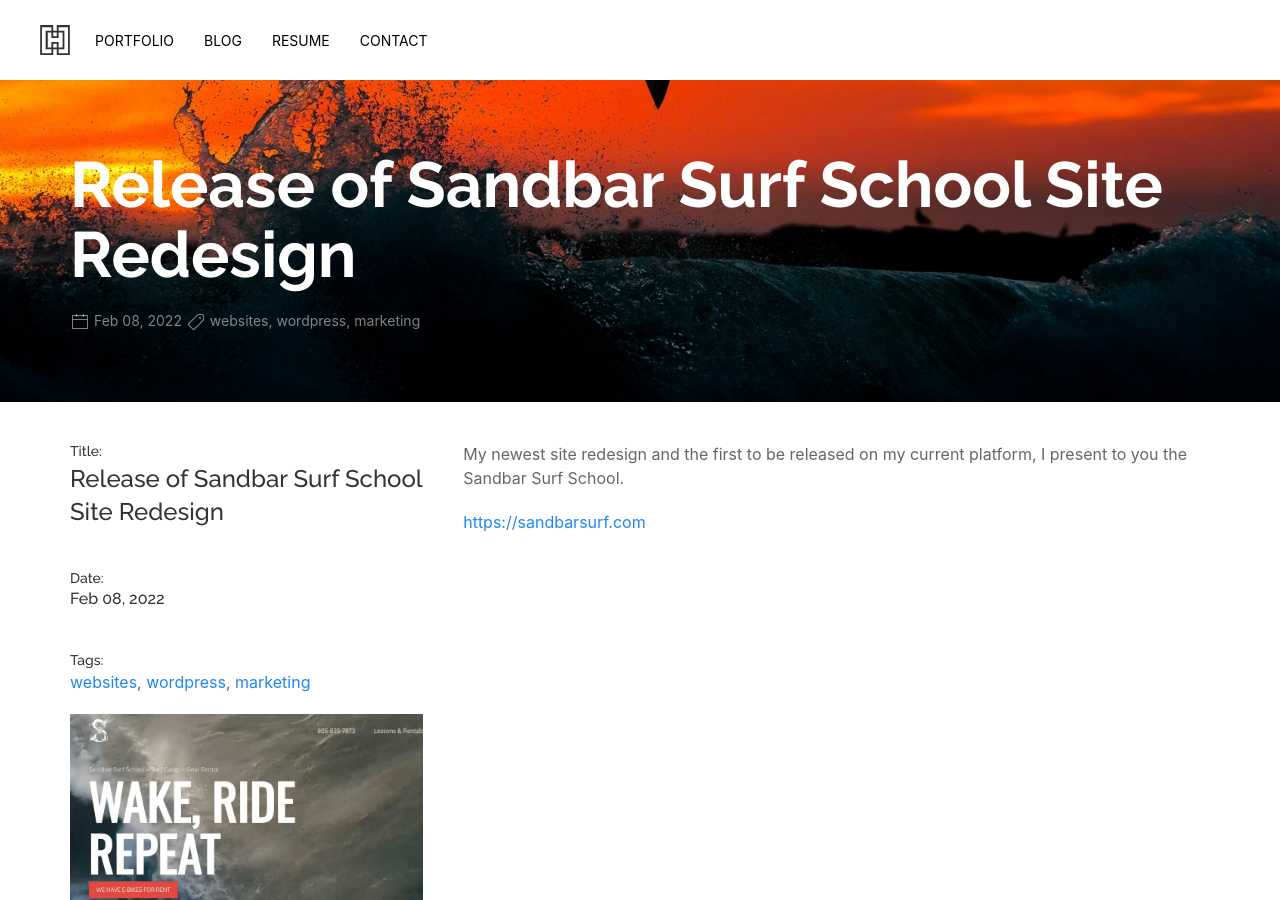
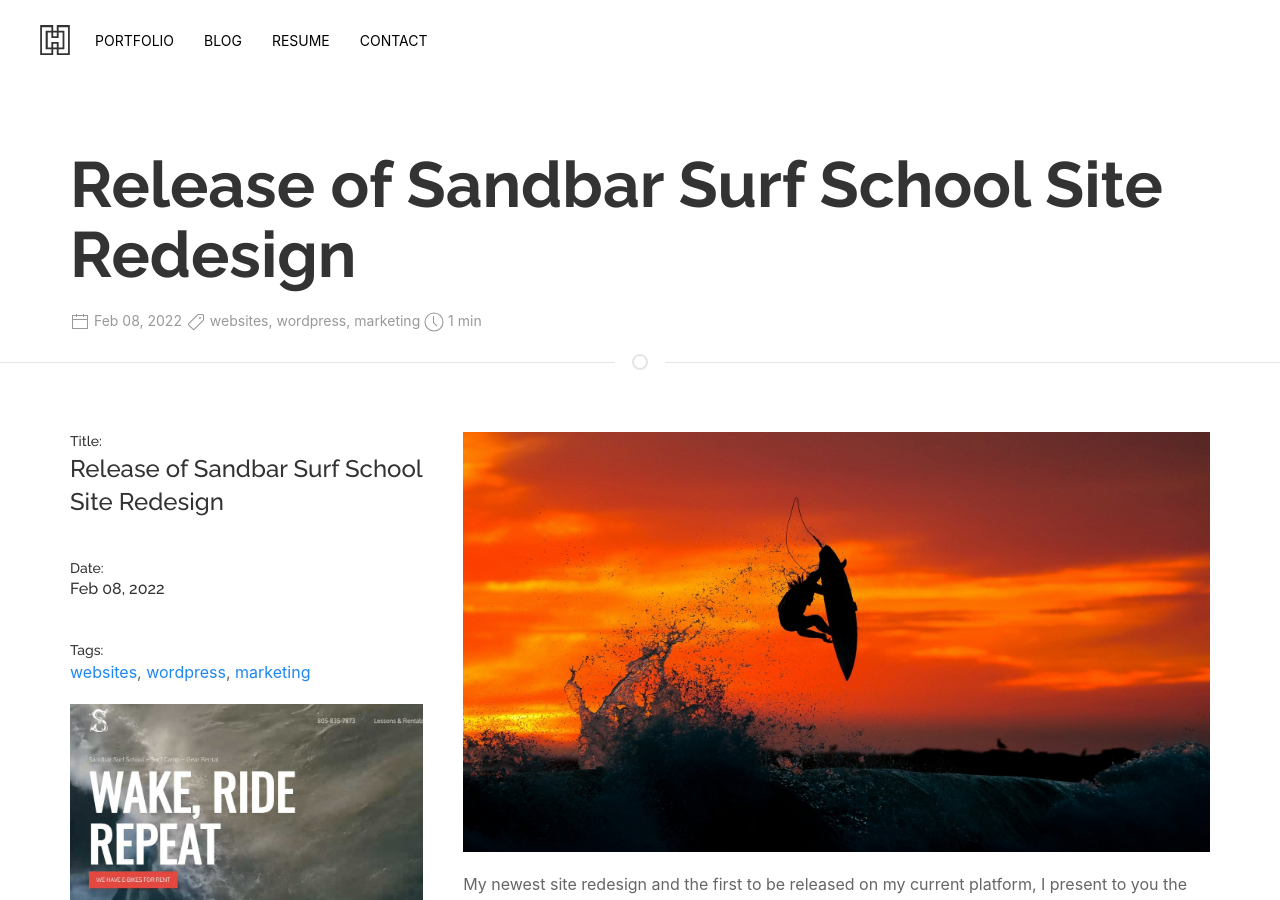
Before and after one commit to kre8t/kre8t.github.io, a Jekyll site: the page built from _posts/2022-02-08-release-of-sandbar-surf-school-site-redesign.md, in a window 1280 px wide and 900 px high. Built offline with Jekyll 4.4.1, drawn with Linux system fonts in a browser that asks for light colours; comment, search, counter and statistics services are not loaded.

Commit message:
update post template

```diff
--- a/_layouts/post.html
+++ b/_layouts/post.html
@@ -4,19 +4,8 @@
 
 <div class="uk-container-expand">
   <div id="blog" class="uk-section-default">
-    {% if page.bigimg %}
-    <div class="uk-light uk-background-fixed uk-background-cover uk-background-bottom-center" style="background-image: url({{ page.bigimg | relative_url }})">
-      <div class="intro-text uk-container uk-padding-large uk-animation-slide-top-small">
-        <h2 class="uk-heading-medium">{{page.title}}</h2>
-        <p class="uk-article-meta">
-          <span uk-icon="calendar"></span> <time class="date">{{page.date | date: "%b %d, %Y "}}</time>
-          <span uk-icon="tag"></span>
-          {% for tag in page.tags %}
-          <a class="uk-link-muted" href="{{ site.baseurl }}/archive/index.html#{{ tag | cgi_escape }}" title="Pages tagged {{ tag }}" rel="tag">{{ tag }}</a>{% unless forloop.last %}, {% endunless %}{% endfor %}
-        </p>
-      </div>
-    </div>
-    {% else %}
+
+
     <div>
       <div class="uk-container uk-padding-large uk-padding-remove-bottom">
         <h2 class="uk-heading-medium">{{page.title}}</h2>
@@ -30,7 +19,7 @@
       </div>
     </div>
     <hr class="uk-divider-icon">
-    {% endif %}
+
   </div>
   <div class="uk-section uk-section-large uk-container uk-padding-large uk-padding-remove-top">
     <div uk-grid>
@@ -46,6 +35,9 @@
       </div>
       <div class="uk-width-2-3@m">
     <article class="uk-article">
+        {% if page.bigimg %}
+        <img src="{{page.bigimg}}">
+        {% endif %}
       {{content}}
     </article></div>
     <div>
```
